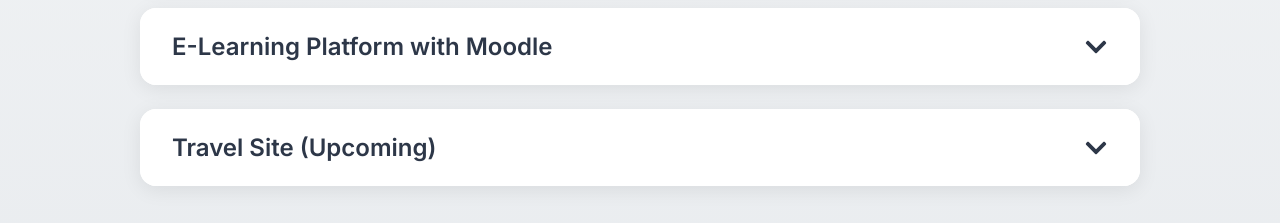
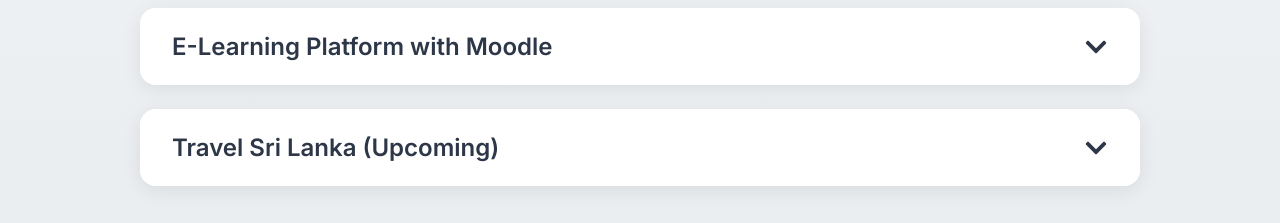
Before and after one commit to danu38/my_portfolio, a React (Vite) app: page / in a window 1280 px wide. Shown: the part 1500-1723 px from the top of the page. Built offline with nearby package versions, Linux system fonts and the light colour scheme.

Commit message:
word issue

```diff
--- a/src/components/Projects.jsx
+++ b/src/components/Projects.jsx
@@ -178,7 +178,7 @@
       live: 'https://suhurusara.lk/'
     },
     {
-      title: 'Travel Site (Upcoming)',
+      title: 'Travel Sri Lanka (Upcoming)',
       description: 'Upcoming project showcasing top travel destinations across Sri Lanka, featuring a place directory, booking list, and price comparison tools. Focused on clean UI design, dynamic content, and travel-related API integration.',
       technologies: ['JavaScript', 'TypeScript', 'Travel APIs', 'HTML5', 'CSS3'],
       github: 'https://github.com/danu38',
```
